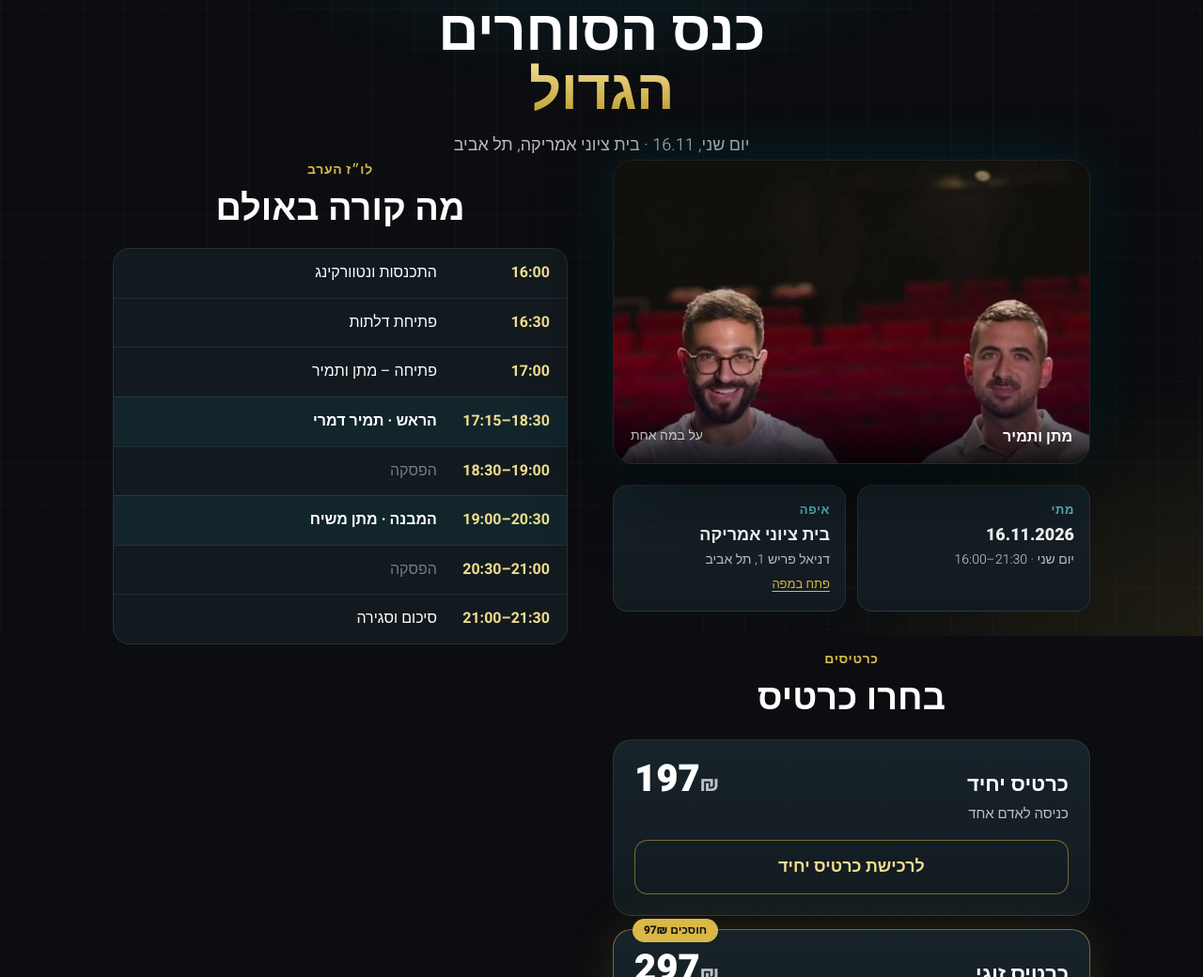
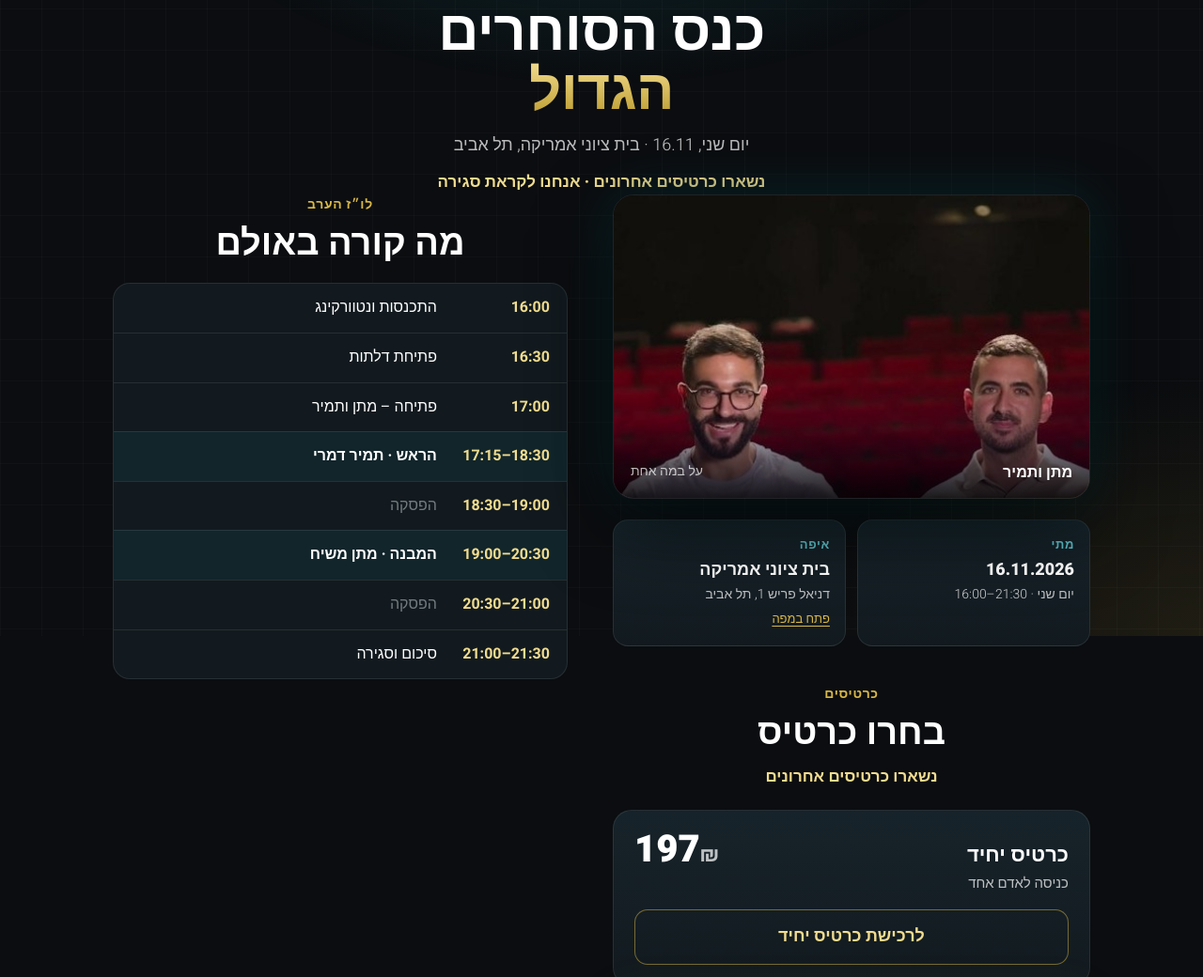
Before and after one commit to mashiah459-oss/master-trader-landing, a plain HTML site: page kenes/mentors.html in a window 1280 px wide. Shown: the part 123-1163 px from the top of the page at 94% size. Drawn offline with Linux system fonts and the light colour scheme.

Commit message:
mentors: last-tickets lines

```diff
--- a/kenes/mentors.html
+++ b/kenes/mentors.html
@@ -53,6 +53,7 @@ h2{text-align:center;font-size:clamp(28px,5vw,38px);font-weight:800;line-height:
 .tag{position:absolute;top:-12px;left:20px;background:var(--gold-l);color:#14110a;font-size:12px;font-weight:800;padding:3px 12px;border-radius:99px}
 .btn{display:flex;align-items:center;justify-content:center;margin-top:16px;background:linear-gradient(180deg,var(--gold-l),var(--gold));color:#14110a;font-weight:800;font-size:18px;padding:15px;border-radius:14px;box-shadow:0 0 0 1px rgba(255,255,255,.15) inset,0 10px 30px rgba(186,152,40,.35)}
 .btn.ghost{background:transparent;color:var(--gold-ll);box-shadow:0 0 0 1px rgba(217,184,71,.5) inset}
+.last{text-align:center;font-weight:800;color:var(--gold-ll);margin-top:10px}
 .note{margin-top:16px;font-size:13px;color:var(--tx4);text-align:center}
 @media(min-width:960px){.wrap{max-width:1080px;display:grid;grid-template-columns:1.05fr 1fr;column-gap:48px;padding-top:64px}.top{grid-column:1/-1}.heroimg{margin-top:0}.kicker{margin-top:0}}
 </style>
@@ -63,6 +64,7 @@ h2{text-align:center;font-size:clamp(28px,5vw,38px);font-weight:800;line-height:
 <span class="pill">מתן משיח × תמיר דמרי · <b>ערב חי אחד</b></span>
 <h1>כנס הסוחרים<span>הגדול</span></h1>
 <p class="sub">יום שני, 16.11 · בית ציוני אמריקה, תל אביב</p>
+<p class="last">נשארו כרטיסים אחרונים · אנחנו לקראת סגירה</p>
 </header>
 <section>
 <figure class="heroimg"><img src="/images/kenes-duo.jpg" alt="מתן משיח ותמיר דמרי"><figcaption><b>מתן ותמיר</b><span>על במה אחת</span></figcaption></figure>
@@ -72,6 +74,7 @@ h2{text-align:center;font-size:clamp(28px,5vw,38px);font-weight:800;line-height:
 </div>
 <span class="kicker" style="margin-top:40px">כרטיסים</span>
 <h2>בחרו כרטיס</h2>
+<p class="last">נשארו כרטיסים אחרונים</p>
 <div class="tickets">
 <a class="t" id="single" href="https://secure.cardcom.solutions/EA/EA5/nmb7An6dUiM2goDRF1Eg/Order" target="_blank" rel="noopener">
 <div class="row"><div><h3>כרטיס יחיד</h3><p>כניסה לאדם אחד</p></div><div class="price">197<small>₪</small></div></div>
```
